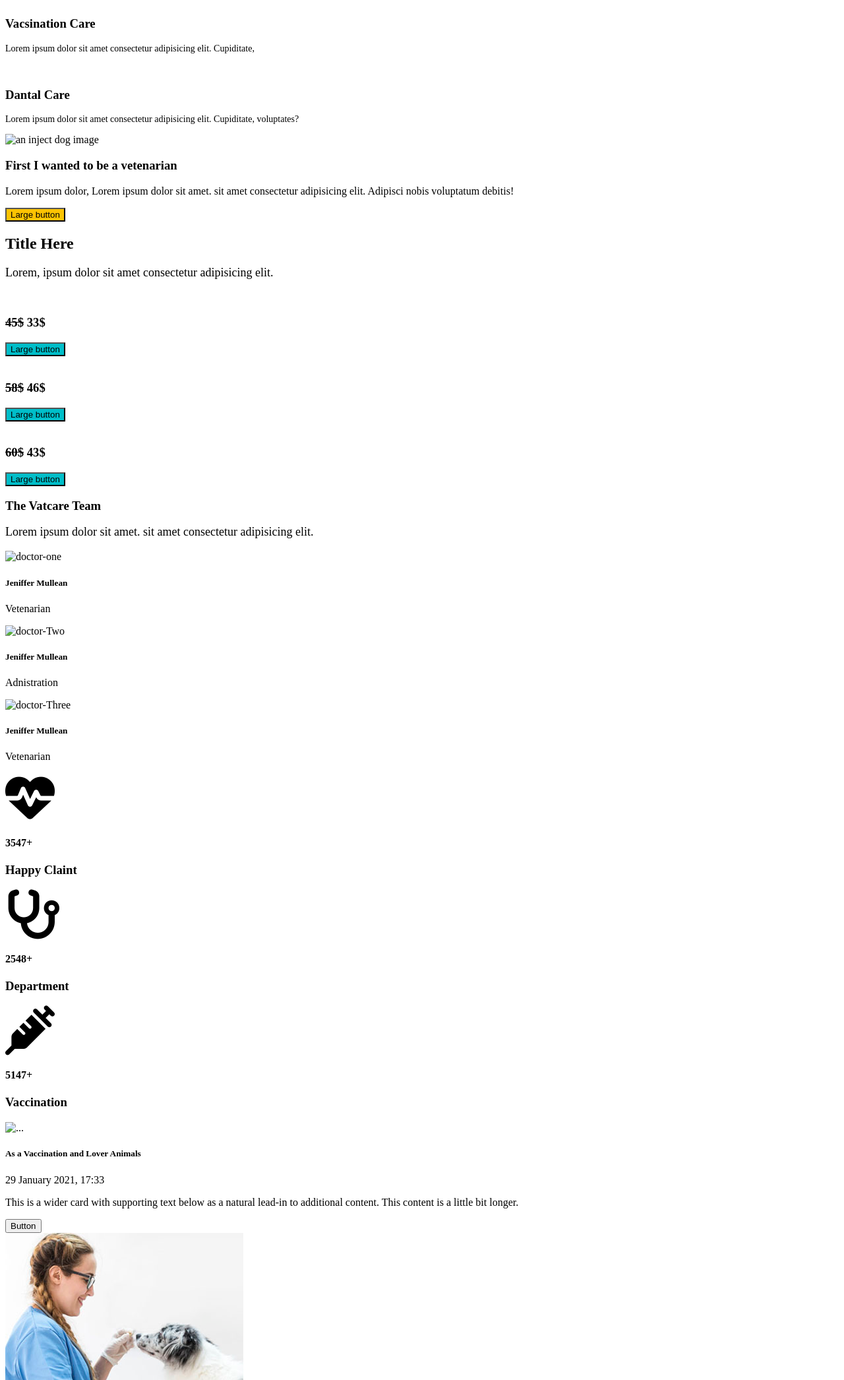
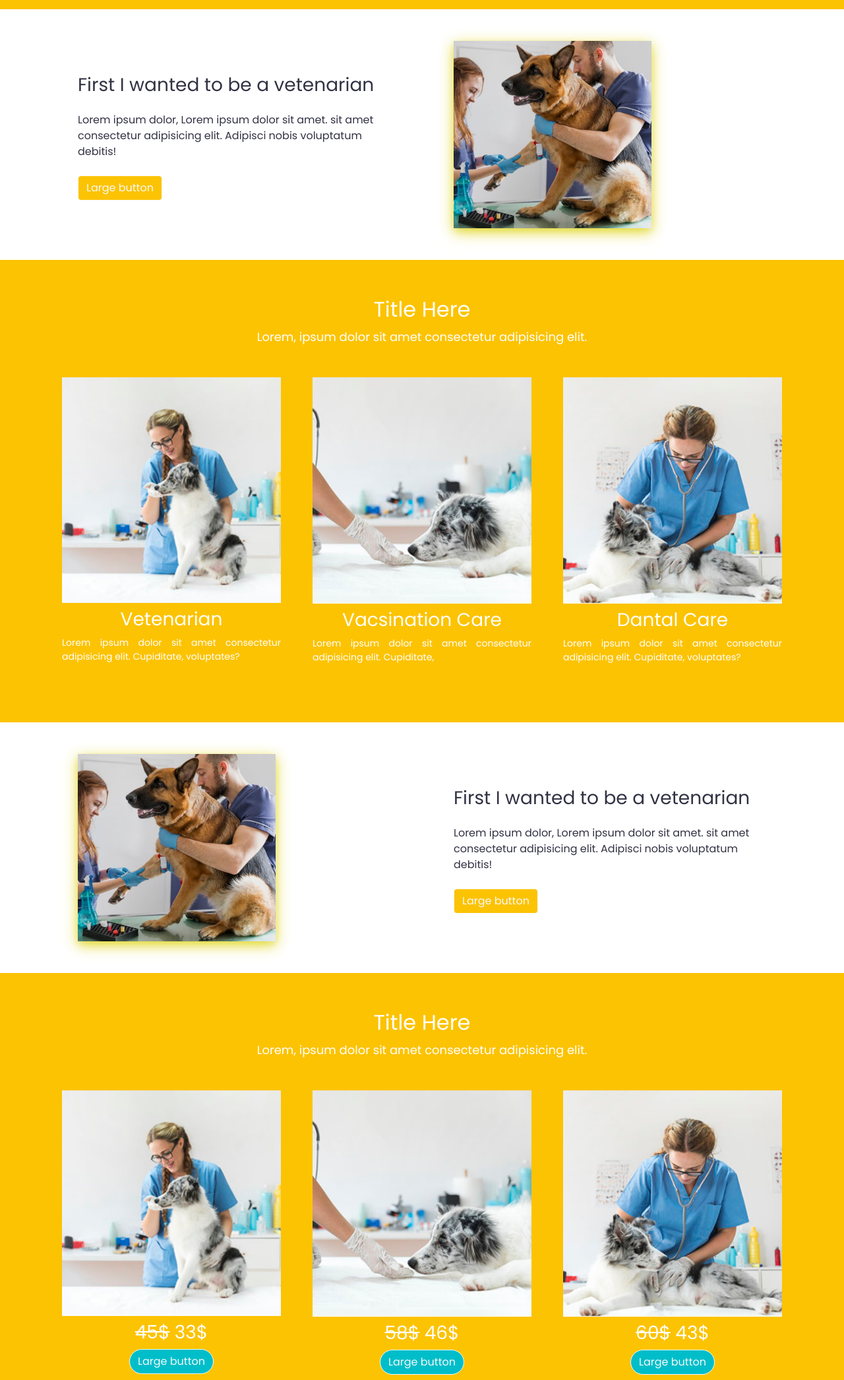
Before and after one commit to obaidulnasir/pets-hospital-landing-page, a plain HTML site: page index.html in a window 1280 px wide. Shown: the part 708-2800 px from the top of the page at 66% size. Drawn offline with Linux system fonts and the light colour scheme; the site is published under a folder, as on GitHub Pages, so addresses that start at the root find nothing.

Commit message:
css link correction

```diff
--- a/index.html
+++ b/index.html
@@ -12,8 +12,8 @@
     <!-- fontawesome cdn -->
     <script src="https://kit.fontawesome.com/6b6b9111a8.js" crossorigin="anonymous"></script>
     <!-- external css -->
-    <link rel="stylesheet" href="/vendors/css/bootstrap.min.css">
-    <link rel="stylesheet" href="/resource/css/style.css">
+    <link rel="stylesheet" href="./vendors/css/bootstrap.min.css">
+    <link rel="stylesheet" href="./resource/css/style.css">
 </head>
 
 
@@ -26,7 +26,7 @@
             <nav class="navbar navbar-expand-lg navbar-light">
                 <div class="container-fluid">
                     <a class="navbar-brand" href="#">
-                        <img src="resource/img/logo.png" alt="brand-logo" width="" height=""
+                        <img src="./resource/img/logo.png" alt="brand-logo" width="" height=""
                             class="d-inline-block align-text-top">
                     </a>
                     <button class="navbar-toggler" type="button" data-bs-toggle="collapse"
@@ -51,23 +51,6 @@
                             <li class="nav-item">
                                 <a class="nav-link text-white" href="#">Contact</a>
                             </li>
-                            <!-- <li class="nav-item">
-                    <a class="nav-link text-white" href="#">Link</a>
-                  </li> -->
-                            <!-- <li class="nav-item dropdown">
-                    <a class="nav-link dropdown-toggle" href="#" id="navbarDropdown" role="button" data-bs-toggle="dropdown" aria-expanded="false">
-                      Dropdown
-                    </a>
-                    <ul class="dropdown-menu" aria-labelledby="navbarDropdown">
-                      <li><a class="dropdown-item" href="#">Action</a></li>
-                      <li><a class="dropdown-item" href="#">Another action</a></li>
-                      <li><hr class="dropdown-divider"></li>
-                      <li><a class="dropdown-item" href="#">Something else here</a></li>
-                    </ul>
-                  </li> -->
-                            <!-- <li class="nav-item">
-                    <a class="nav-link disabled" href="#" tabindex="-1" aria-disabled="true">Disabled</a>
-                  </li> -->
                         </ul>
                         <form class="d-flex">
                             <input class="form-control me-2" type="search" placeholder="Search" aria-label="Search">
@@ -97,7 +80,7 @@
                         style="background-color: #00bec9;" rounded-3>Large button</button>
                 </div>
                 <div class="col-4 p-4">
-                    <img src="/resource/img/dog.png" class="img-fluid" alt="">
+                    <img src="./resource/img/dog.png" class="img-fluid" alt="">
                 </div>
             </div>
         </div>
@@ -119,7 +102,7 @@
                         style="background-color: #fcc302">Large button</button>
                 </div>
                 <div class="col-6 m-auto p-5">
-                    <img src="/resource/img/inject-dog.jpg" style="width: 300px" alt="an inject dog image"
+                    <img src="./resource/img/inject-dog.jpg" style="width: 300px" alt="an inject dog image"
                         class="img-fluid second-section-image">
                 </div>
             </div>
@@ -139,19 +122,19 @@
             </div>
             <div class="row">
                 <div class="col text-center text-white p-4">
-                    <img src="/resource/img/image1.jpg" alt="" class="img-fluid">
+                    <img src="./resource/img/image1.jpg" alt="" class="img-fluid">
                     <h3 class="pt-2">Vetenarian</h3>
                     <p style="font-size: 14px" class="service-details">Lorem ipsum dolor sit amet consectetur
                         adipisicing elit. Cupiditate, voluptates?</p>
                 </div>
                 <div class="col text-center text-white p-4">
-                    <img src="/resource/img/image2.jpg" alt="" class="img-fluid">
+                    <img src="./resource/img/image2.jpg" alt="" class="img-fluid">
                     <h3 class="pt-2">Vacsination Care</h3>
                     <p style="font-size: 14px" class="service-details">Lorem ipsum dolor sit amet consectetur
                         adipisicing elit. Cupiditate, </p>
                 </div>
                 <div class="col text-center text-white p-4">
-                    <img src="/resource/img/image3.jpg" alt="" class="img-fluid">
+                    <img src="./resource/img/image3.jpg" alt="" class="img-fluid">
                     <h3 class="pt-2">Dantal Care</h3>
                     <p style="font-size: 14px" class="service-details">Lorem ipsum dolor sit amet consectetur
                         adipisicing elit. Cupiditate, voluptates?</p>
@@ -166,7 +149,7 @@
         <div class="container">
             <div class="row">
                 <div class="col-6 m-auto p-5">
-                    <img src="/resource/img/inject-dog.jpg" style="width: 300px" alt="an inject dog image"
+                    <img src="./resource/img/inject-dog.jpg" style="width: 300px" alt="an inject dog image"
                         class="img-fluid second-section-image">
                 </div>
 
@@ -195,21 +178,21 @@
             </div>
             <div class="row">
                 <div class="col text-center text-white p-4">
-                    <img src="/resource/img/image1.jpg" alt="" class="img-fluid">
+                    <img src="./resource/img/image1.jpg" alt="" class="img-fluid">
                     <h3 class="pt-2"><del>45$</del> 33$</h3>
                     <button type="button" class="btn btn-outline-light btn-md buy-now-button"
                         style="background-color: #00bec9">Large button</button>
 
                 </div>
                 <div class="col text-center text-white p-4">
-                    <img src="/resource/img/image2.jpg" alt="" class="img-fluid">
+                    <img src="./resource/img/image2.jpg" alt="" class="img-fluid">
                     <h3 class="pt-2"><del>58$</del> 46$</h3>
                     <button type="button" class="btn btn-outline-light btn-md buy-now-button"
                         style="background-color: #00bec9">Large button</button>
 
                 </div>
                 <div class="col text-center text-white p-4">
-                    <img src="/resource/img/image3.jpg" alt="" class="img-fluid">
+                    <img src="./resource/img/image3.jpg" alt="" class="img-fluid">
                     <h3 class="pt-2 "><del>60$</del> 43$</h3>
                     <button type="button" class="btn btn-outline-light btn-md buy-now-button"
                         style="background-color: #00bec9">Large button</button>
@@ -232,21 +215,21 @@
             </div>
             <div class="row">
                 <div class="col">
-                    <img src="/resource/img/doctor1.jpg" class="img-thumbnail" alt="doctor-one">
+                    <img src="./resource/img/doctor1.jpg" class="img-thumbnail" alt="doctor-one">
                     <div class="text-center pt-2">
                         <h5 class="fw-bold blue-font">Jeniffer Mullean</h5>
                         <p>Vetenarian</p>
                     </div>
                 </div>
                 <div class="col">
-                    <img src="/resource/img/doctor2.jpg" class="img-thumbnail" alt="doctor-Two">
+                    <img src="./resource/img/doctor2.jpg" class="img-thumbnail" alt="doctor-Two">
                     <div class="text-center pt-2">
                         <h5 class="fw-bold blue-font">Jeniffer Mullean</h5>
                         <p>Adnistration</p>
                     </div>
                 </div>
                 <div class="col">
-                    <img src="/resource/img/doctor3.jpg" class="img-thumbnail" alt="doctor-Three">
+                    <img src="./resource/img/doctor3.jpg" class="img-thumbnail" alt="doctor-Three">
                     <div class="text-center pt-2">
                         <h5 class="fw-bold blue-font">Jeniffer Mullean</h5>
                         <p>Vetenarian</p>
@@ -287,7 +270,7 @@
             <div class="row row-cols-1 row-cols-md-3 g-4">
                 <div class="col">
                     <div class="card h-100">
-                        <img src="/resource/img/lower-doctor1.jpg" class="card-img-top" alt="...">
+                        <img src="./resource/img/lower-doctor1.jpg" class="card-img-top" alt="...">
                         <div class="card-body">
                             <h5 class="card-title fw-bold bule-font">As a Vaccination and Lover Animals</h5>
                             <p class="date-color">29 January 2021, 17:33 </p>
@@ -301,7 +284,7 @@
                 </div>
                 <div class="col">
                     <div class="card h-100">
-                        <img src="resource/img/lower-doctor-2.jpg" class="card-img-top" alt="...">
+                        <img src="./resource/img/lower-doctor-2.jpg" class="card-img-top" alt="...">
                         <div class="card-body">
                             <h5 class="card-title fw-bold bule-font">As a Vaccination and Lover Animals</h5>
                             <p class="date-color">29 January 2021, 17:33 </p>
@@ -315,7 +298,7 @@
                 </div>
                 <div class="col">
                     <div class="card h-100">
-                        <img src="/resource/img/lower-doctor-3.jpg" class="card-img-top" alt="...">
+                        <img src="./resource/img/lower-doctor-3.jpg" class="card-img-top" alt="...">
                         <div class="card-body">
                             <h5 class="card-title fw-bold bule-font">As a Vaccination and Lover Animals</h5>
                             <p class="date-color">29 January 2021, 17:33 </p>
@@ -331,10 +314,10 @@
             </div>
         </div>
     </section>
-    <!-- ============================Blog Section End===================================== -->
+    <!-- ============================Blog Section End==================================== -->
 
 
-    <!-- ============================Footer Section Start===================================== -->
+    <!-- ============================Footer Section Start============================= -->
     <section class="footer-section py-5">
         <footer>
             <div class="container">
@@ -403,7 +386,7 @@
                         <div class="text-center text-white p-3">
                             © 2021 Copyright:
                             <a class="text-light" href="http://obaidulnasir.com">Obaidul Nasir</a>
-                          </div>
+                        </div>
                     </div>
                 </div>
             </div>
@@ -425,7 +408,7 @@
 
 
 
-    <script src="/vendors/js/bootstrap.min.js"></script>
+    <script src="./vendors/js/bootstrap.min.js"></script>
 </body>
 
 </html>
```
